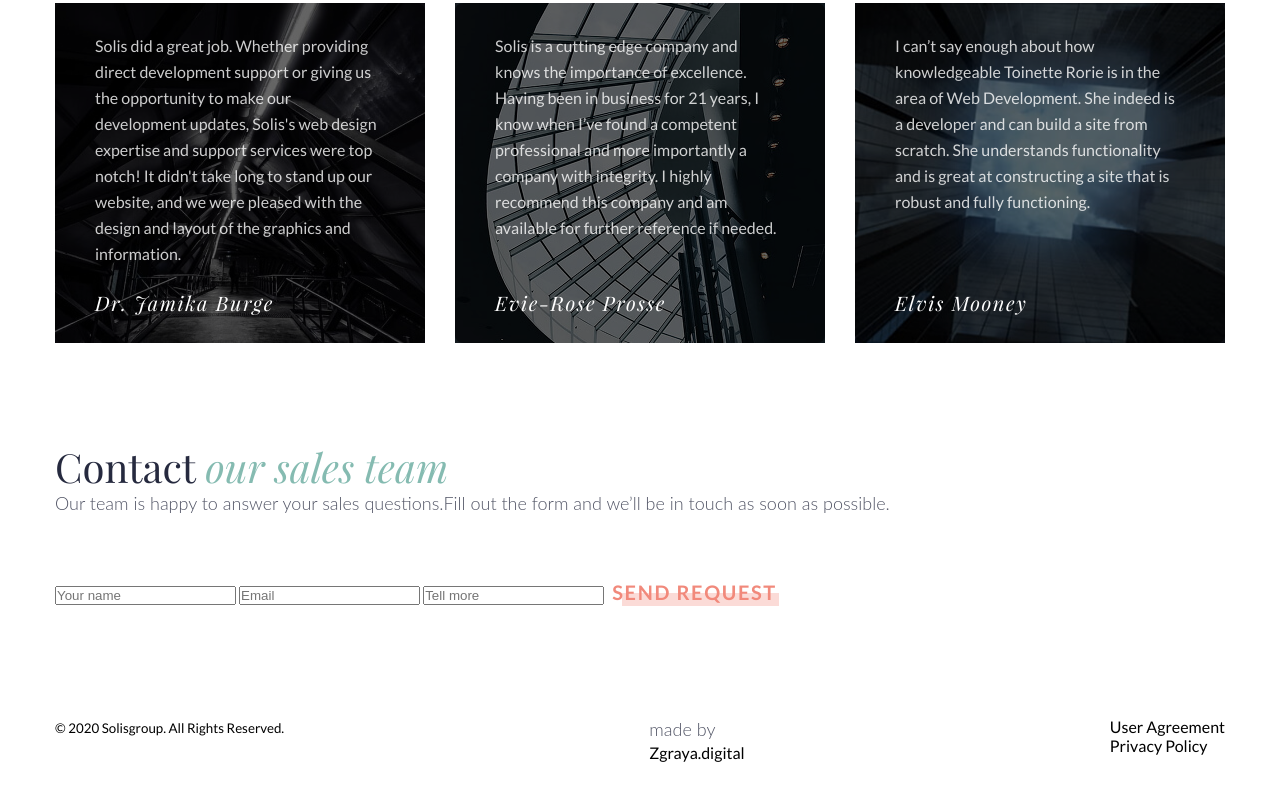
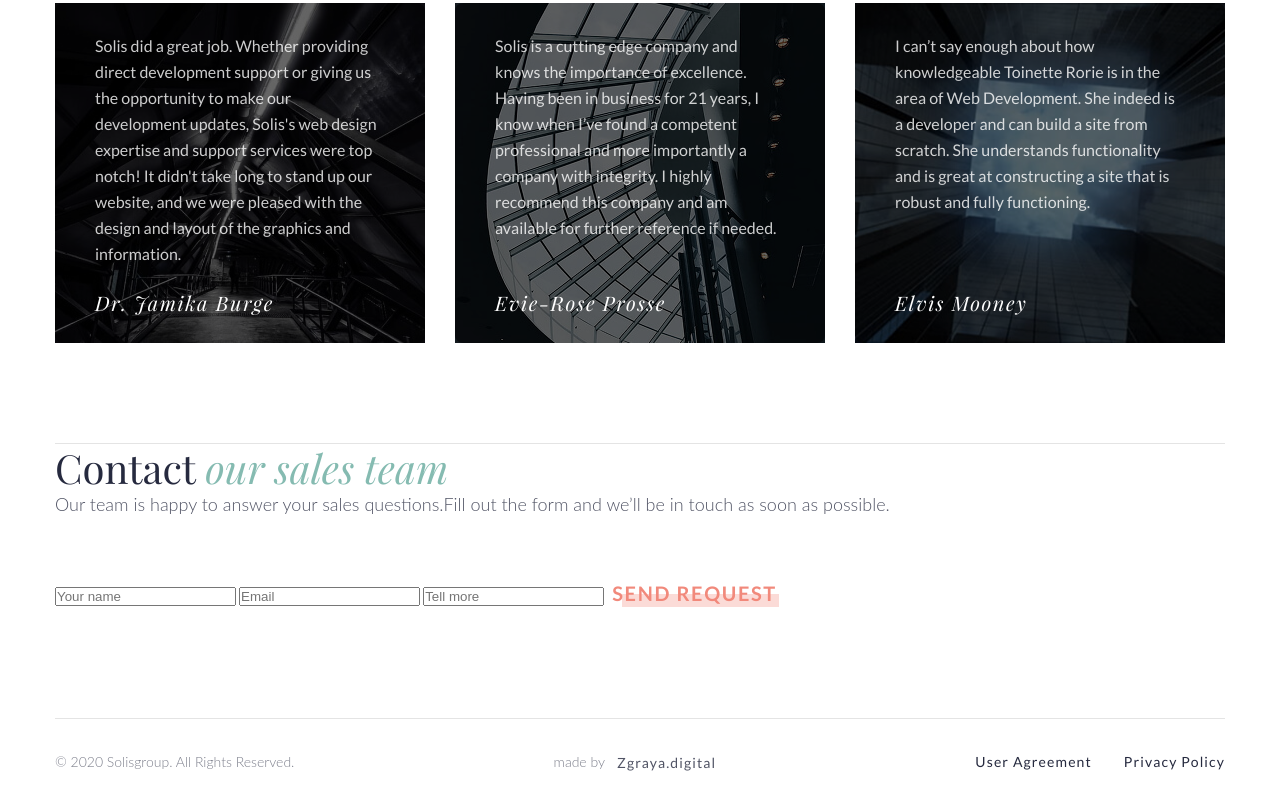
Before and after one commit to NatalinaMatioshko/first-exam-project, a plain HTML site: page index.html in a window 1280 px wide. Shown: the part 4714-5519 px from the top of the page. Before the commit the page ends 5476 px from the top, so only its background shows below. Drawn offline with Linux system fonts and the light colour scheme; files whose address does not match are found by name; a web font is replaced by a local one.

Commit message:
style footer elements, links, hover

```diff
--- a/index.html
+++ b/index.html
@@ -326,23 +326,33 @@
     <!-- =================FOOTER======================== -->
 
     <footer class="footer margin_2">
-      <!-- <div class="container"> -->
+      <div class="container">
         <ul class="footer_menu">
-        <li>
-          <small>© 2020 Solisgroup. All Rights Reserved.</small>
+          <li class="footer_menu_item">
+            <small class="text text_foo"
+              >© 2020 Solisgroup. All Rights Reserved.</small
+            >
           </li>
-        <li>
-          <p class="text">made by</p>
-          <span class="foo_span">Zgraya.digital </span>
+
+          <li class="footer_menu_item">
+            <p class="text text_foo">made by</p>
+            <span class="text"
+              ><a class="foo_span" href="#">Zgraya.digital</a>
+            </span>
           </li>
-        <li>
-          <ul>
-            <li>User Agreement</li>
-            <li>Privacy Policy</li>
+
+          <li class="footer_menu_item">
+            <ul class="pol_menu">
+              <li class="pol_menu_item">
+                <a class="text pol_menu_link" href="#">User Agreement</a>
+              </li>
+              <li class="pol_menu_item">
+                <a class="text pol_menu_link" href="#">Privacy Policy</a>
+              </li>
             </ul>
           </li>
         </ul>
-      <!-- </div> -->
+      </div>
     </footer>
   </body>
 </html>
--- a/scss/main.scss
+++ b/scss/main.scss
@@ -91,6 +91,15 @@
     // @media screen and (max-width: 992px) {
     //   min-height: 993px;
     // }
+  }
+  &_8 {
+    &::before {
+      content: "";
+      display: block;
+      border-top: 1px solid #e4e4e4;
+      width: 1170px;
+      height: 0px;
+    }
   }
 }
 
@@ -349,14 +358,15 @@
   background-size: cover;
   background-position: center;
   object-fit: contain;
+  padding-top: 100px;
+  padding-left: 160px;
+
   @media (min-resolution: 192dpi) {
     background-image: url(../assets/img/pictures/quote_bg@2x.jpg);
   }
   @media (min-resolution: 288dpi) {
     background-image: url(../assets/img/pictures/quote_bg@3x.jpg);
   }
-  padding-top: 100px;
-  padding-left: 160px;
 }
 .quote_text {
   position: relative;
@@ -457,7 +467,8 @@
   letter-spacing: 0.08em;
   color: v.$second-text-color;
 }
-// <!-- =================VIDEO======================== -->
+
+// <!-- =================VIDEO=============
 
 .video_player {
   position: relative;
@@ -577,9 +588,47 @@
     min-width: 166px;
   }
 }
+// <!-- =================CONTACT=============
 
 // <!-- =================footer======================== -->
+
+.footer::before {
+  content: "";
+  display: block;
+  border-top: 1px solid #e4e4e4;
+  width: 1170px;
+  height: 0px;
+}
 .footer_menu {
-  display: flex;
-  justify-content: space-between;
+  @include m.flex(space-between);
+  padding: 30px 0;
+  &_item {
+    display: flex;
+    gap: 12px;
+  }
 }
+.text_foo {
+  font-size: 14px;
+  line-height: 1.85714;
+  opacity: 0.6;
+}
+.foo_span,
+.pol_menu_link {
+  font-size: v.$second-font-size;
+  font-weight: v.$main-font-weight;
+  /* line-height: 24px; */
+  line-height: 1.71429;
+  letter-spacing: 0.08em;
+  color: v.$main-text-color;
+  opacity: 1;
+}
+.pol_menu {
+  @include m.flex(space-between);
+  gap: 32px;
+  &_item {
+    cursor: pointer;
+  }
+}
+.footer li a:hover {
+  color: v.$accent-text-color;
+}
```
Also changed, not shown: css/main.css, 2 other files. Lines whose indentation alone changed are shown as unchanged.
